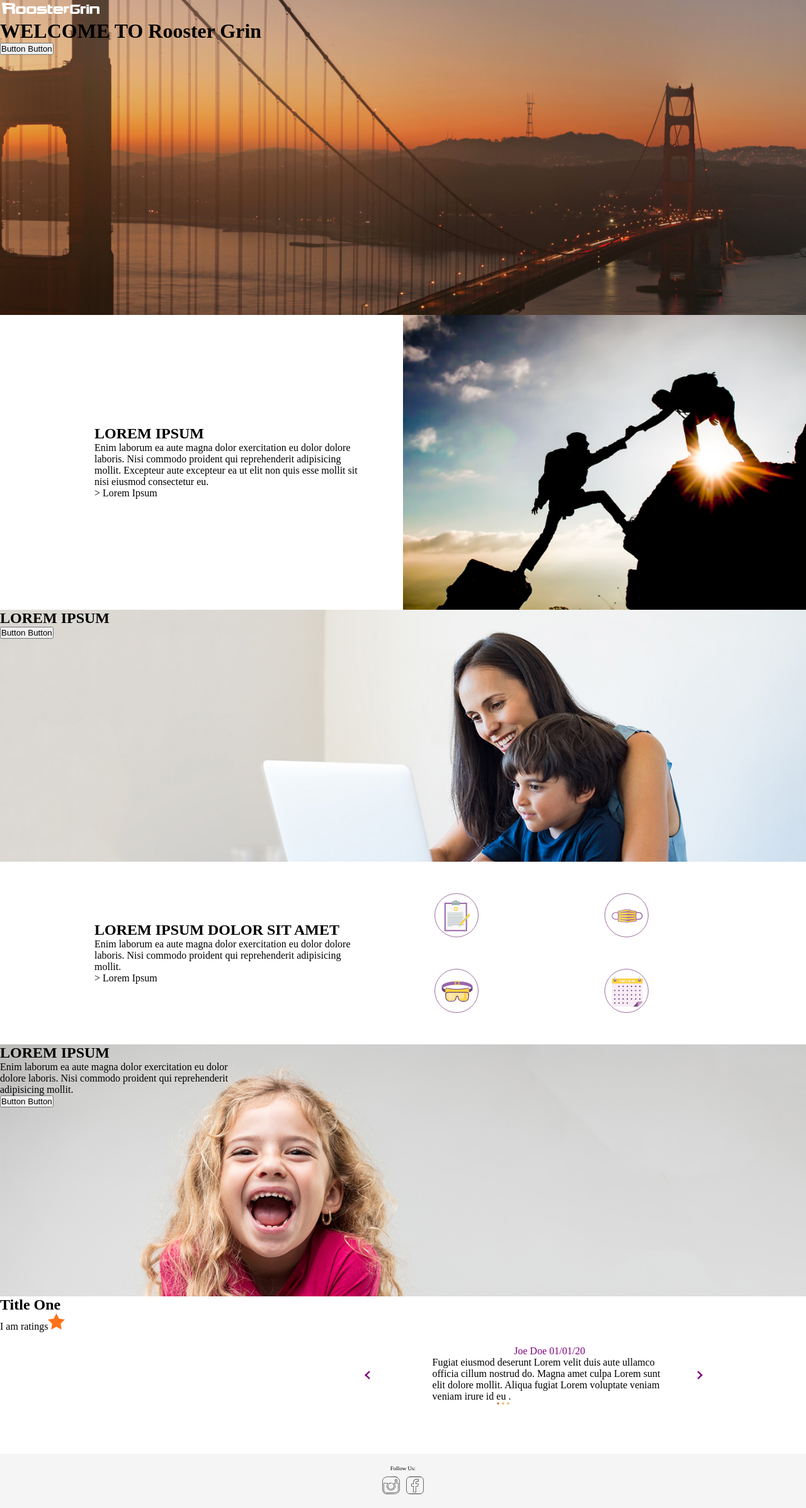
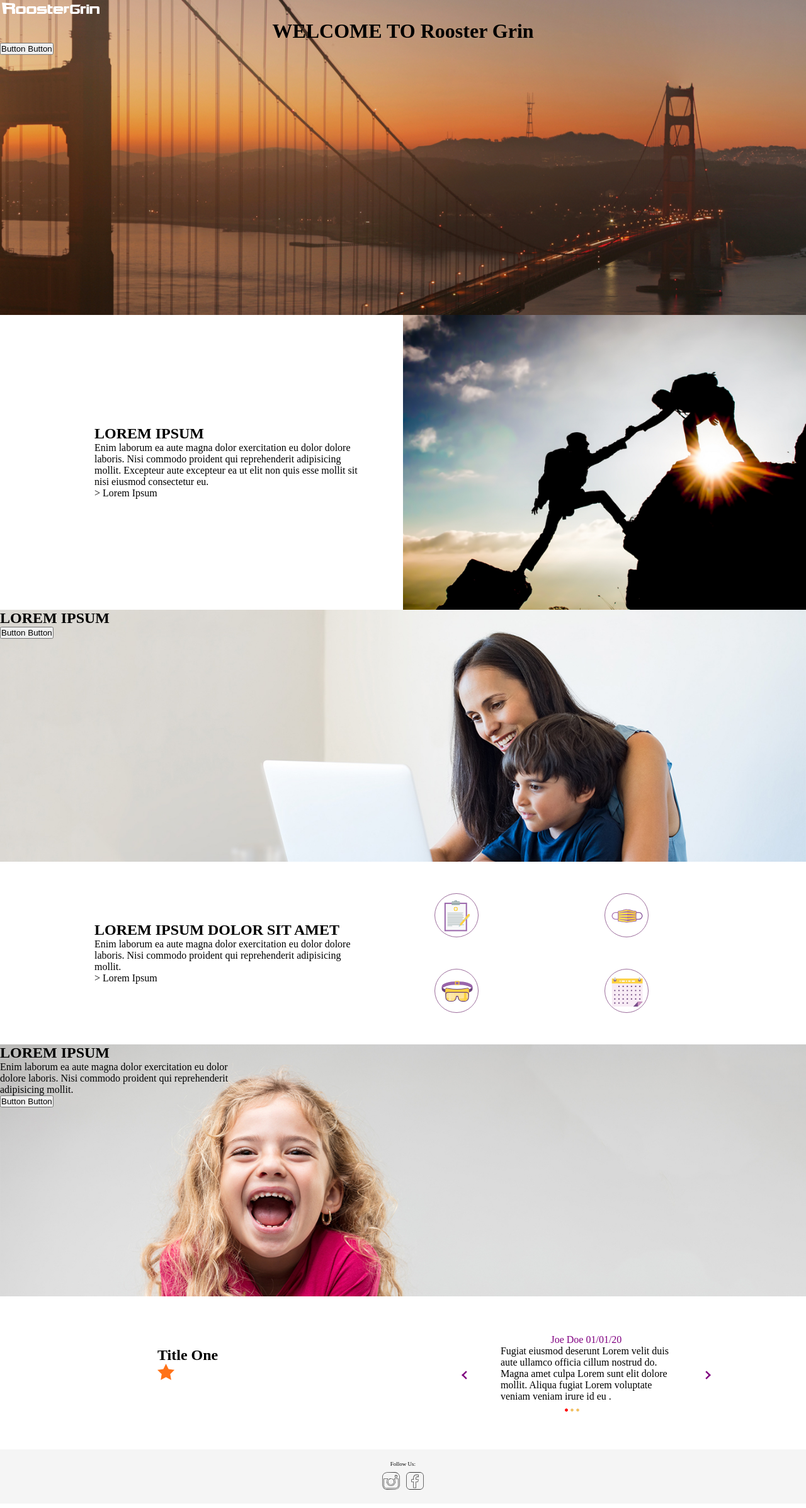
Before and after one commit to janeskywalker/RC-front-end, a React (Create React App) app: page / in a window 1280 px wide. Shown: the whole page at 63% size. Built offline with nearby package versions, Linux system fonts and the light colour scheme.

Commit message:
styling hero

```diff
--- a/src/App.css
+++ b/src/App.css
@@ -28,6 +28,14 @@
 
 .logo {
   width: 160px;
+}
+
+.greetings {
+  /* display: block; */
+  margin: 0 auto;
+  text-align: center;
+
+
 }
 /* section-one */
 
@@ -120,24 +128,28 @@
 
 /* section-five */
 .carousel {
-  /* padding: 40px 20px; */
   display: grid;
-  /* align-items: center; */
   grid-template-columns: 1fr 1.2fr;
+  padding: 60px 0;
+}
+
+.styling-carousel-1 {
+  max-width: 400px;
+  padding: 0 30px;
+  position: relative;
+}
+
+.styling-carousel-2 {
+  display: grid;
+  justify-content: center;
 }
 
 
-
-/* carousel */
-
-.carousel {
-  height: 250px;
-}
-
 .body-container {
   display: grid;
-  grid-template-columns: 1fr 8fr 3fr;
-  align-items: center;
+  justify-content: center;
+  position: relative;
+  padding: 0 30px;
 }
 
 .body-text-content {
@@ -153,9 +165,7 @@
   animation-duration: 1s;
   animation-name: slidein;
   width: 100%;
-  /* text-align: left; */
-  /* padding-left: 60px; */
-
+  padding-bottom: 10px;
 }
 
 .backward-arrow {
@@ -165,6 +175,11 @@
   transform: scale(1.2) rotate(45deg);
   border-top: none;
   border-right: none;
+  position: absolute;
+  left: 5px;
+  top: 50%;
+  cursor: pointer;
+
 }
 
 .forward-arrow {
@@ -174,11 +189,12 @@
   transform: scale(1.2) rotate(45deg);
   border-bottom: none;
   border-left: none;
+  position: absolute;
+  right: 5px;
+  top: 50%;
+  cursor: pointer;
 }
 
-/* .page-indicator {
-  background: red
-} */
 
 .circle-container {
   display: flex;
@@ -187,8 +203,8 @@
 }
 
 .circle {
-  width: 4px;
-  height: 4px;
+  width: 5px;
+  height: 5px;
   border: rgb(236, 205, 146) solid 1px;
   background: rgb(247, 187, 75);
   border-radius: 50%;
@@ -197,9 +213,13 @@
 
 .circle.active {
   background: red;
+  border: red solid 1px;
 }
 
-
+.title-container {
+  padding-left: 250px;
+  padding-top: 20px;
+}
 
 @keyframes slidein {
   from {
--- a/src/components/Carousel.js
+++ b/src/components/Carousel.js
@@ -17,7 +17,7 @@ const Carousel = () => {
         ratings: 5,
         author: "John Smith",
         date: "01/01/20",
-        body: "Officia magna est in officia fugiat eiusmod pariatur amet. Exercitation incididunt proident est ipsum. Lorem deserunt cillum deserunt veniam. Exercitation tempor culpa excepteur officia. Officia officia culpa aute.."
+        body: "Officia magna est in officia fugiat eiusmod pariatur amet. Exercitation incididunt proident est ipsum. Lorem deserunt cillum deserunt veniam. Exercitation tempor. "
       },
       {
         title: "Title Three",
@@ -41,6 +41,8 @@ const Carousel = () => {
         </div>
         <div className="body-container">
           {/* <button className='backward-btn' > */}
+          <div className="styling-carousel-1">
+            <div className="styling-carousel-2">
               <div className="backward-arrow" onClick={() => {
               if(state.currentIndex > 0){
                 setState({
@@ -65,7 +67,8 @@ const Carousel = () => {
               }
             }}></div>
             {/* </button> */}
-
+            </div>
+          </div>
         </div>
       </section>
   );
--- a/src/components/Hero.js
+++ b/src/components/Hero.js
@@ -3,7 +3,6 @@ import React from "react";
 const Hero = () => {
   return (
     <header className="hero">
-      <div>
       <div className="logo-contrainer">
         <img
           className="logo"
@@ -11,9 +10,10 @@ const Hero = () => {
           alt="logo"
         />
       </div>
+      <div className='greetings'>
+        <h1 className="greetings-text">WELCOME TO Rooster Grin</h1>
       </div>
-      <h1 className="greeting">WELCOME TO Rooster Grin</h1>
-      <button className="button">Button Button</button>
+      <button className="btn">Button Button</button>
     </header>
   );
 };
--- a/src/components/Ratings.js
+++ b/src/components/Ratings.js
@@ -8,7 +8,6 @@ const Ratings = ({ratings}) => {
 
   return (
     <div>
-      I am ratings
       {stars}
     </div>
 
--- a/src/components/SectionFour.js
+++ b/src/components/SectionFour.js
@@ -9,7 +9,7 @@ const SectionFour = () => {
           Enim laborum ea aute magna dolor exercitation eu dolor dolore laboris.
           Nisi commodo proident qui reprehenderit adipisicing mollit.
         </p>
-        <button className="button">Button Button</button>
+        <button className="btn">Button Button</button>
       </div>
     </section>
   );
--- a/src/components/SectionTwo.js
+++ b/src/components/SectionTwo.js
@@ -4,7 +4,7 @@ const SectionTwo = () => {
   return (
     <section className="section-two">
       <h2 className="text-title">LOREM IPSUM</h2>
-      <button className="button">Button Button</button>
+      <button className="btn">Button Button</button>
     </section>
   );
 };
```
Lines whose indentation alone changed are shown as unchanged.
